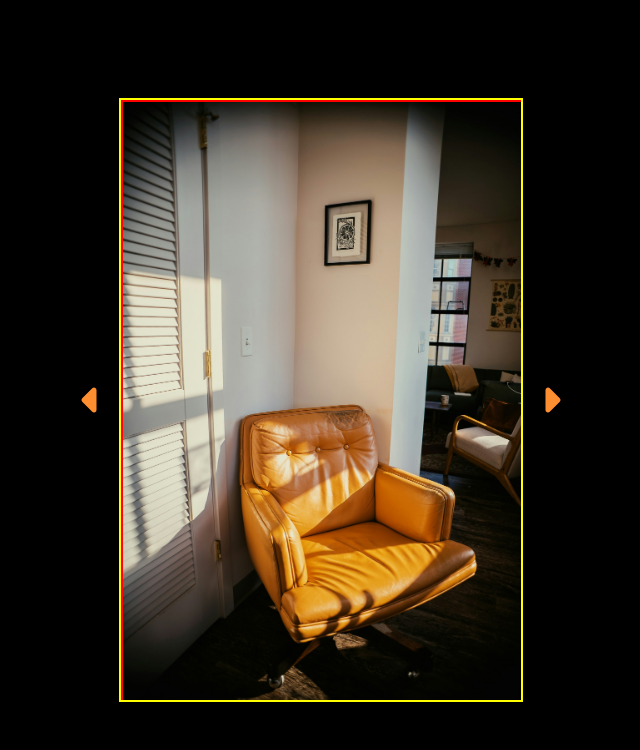
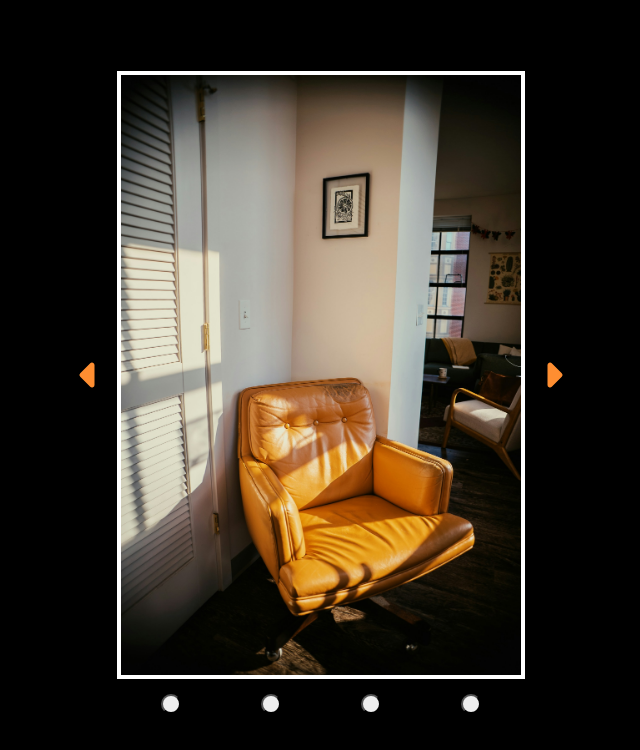
Before and after one commit to Julczan/image_carousel_odin, a plain HTML site: page index.html in a window 1280 px wide. Shown: the whole page, without its empty margins (319-959 px from the left). Drawn offline with Linux system fonts and the light colour scheme.

Commit message:
adding navigation dots

```diff
--- a/index.html
+++ b/index.html
@@ -7,6 +7,7 @@
     <link rel="stylesheet" href="styles.css" />
   </head>
   <body>
+    <div class="display">
       <svg
         class="previous"
         xmlns="http://www.w3.org/2000/svg"
@@ -18,7 +19,6 @@
           data-name="Left"
         />
       </svg>
-
       <div class="frame">
         <div id="slider" class="slider-start">
           <img id="first" src="/assets/first.jpg" alt="chair" />
@@ -27,7 +27,6 @@
           <img id="last" src="/assets/last.jpg" alt="street" />
         </div>
       </div>
-
       <svg class="next" xmlns="http://www.w3.org/2000/svg" viewBox="0 0 24 24">
         <path
           d="m14.707 11.293-4-4A1 1 0 0 0 9 8v8a1 1 0 0 0 1.707.707l4-4a1 1 0 0 0 0-1.414z"
@@ -35,6 +34,14 @@
           data-name="Right"
         />
       </svg>
+    </div>
+
+    <div class="navigation">
+      <button id="btn-first" class="navigation-btn"></button>
+      <button id="btn-second" class="navigation-btn"></button>
+      <button id="btn-third" class="navigation-btn"></button>
+      <button id="btn-last" class="navigation-btn"></button>
+    </div>
 
     <script src="script.js"></script>
   </body>
--- a/styles.css
+++ b/styles.css
@@ -1,10 +1,17 @@
 body {
   background-color: black;
   display: flex;
+  flex-direction: column;
+  align-items: center;
   justify-content: center;
   height: 100vh;
   margin: 0;
+}
+.display {
+  width: 100%;
+  display: flex;
   align-items: center;
+  justify-content: center;
 }
 
 .slider-start,
@@ -13,7 +20,6 @@ body {
 .slider-last {
   width: 1600px;
   height: 600px;
-  border: solid red 2px;
   position: absolute;
 }
 .slider-second {
@@ -36,7 +42,7 @@ body {
   position: relative;
   width: 400px;
   height: 600px;
-  border: solid yellow 2px;
+  border: 4px white solid;
   overflow: hidden;
 }
 
@@ -49,3 +55,17 @@ img {
   width: 400px;
   height: 600px;
 }
+
+.navigation {
+  width: 400px;
+  height: 50px;
+  display: flex;
+  justify-content: space-around;
+  align-items: center;
+}
+
+.navigation-btn {
+  height: 20px;
+  width: 20px;
+  border-radius: 50px;
+}
```
Lines whose indentation alone changed are shown as unchanged.
